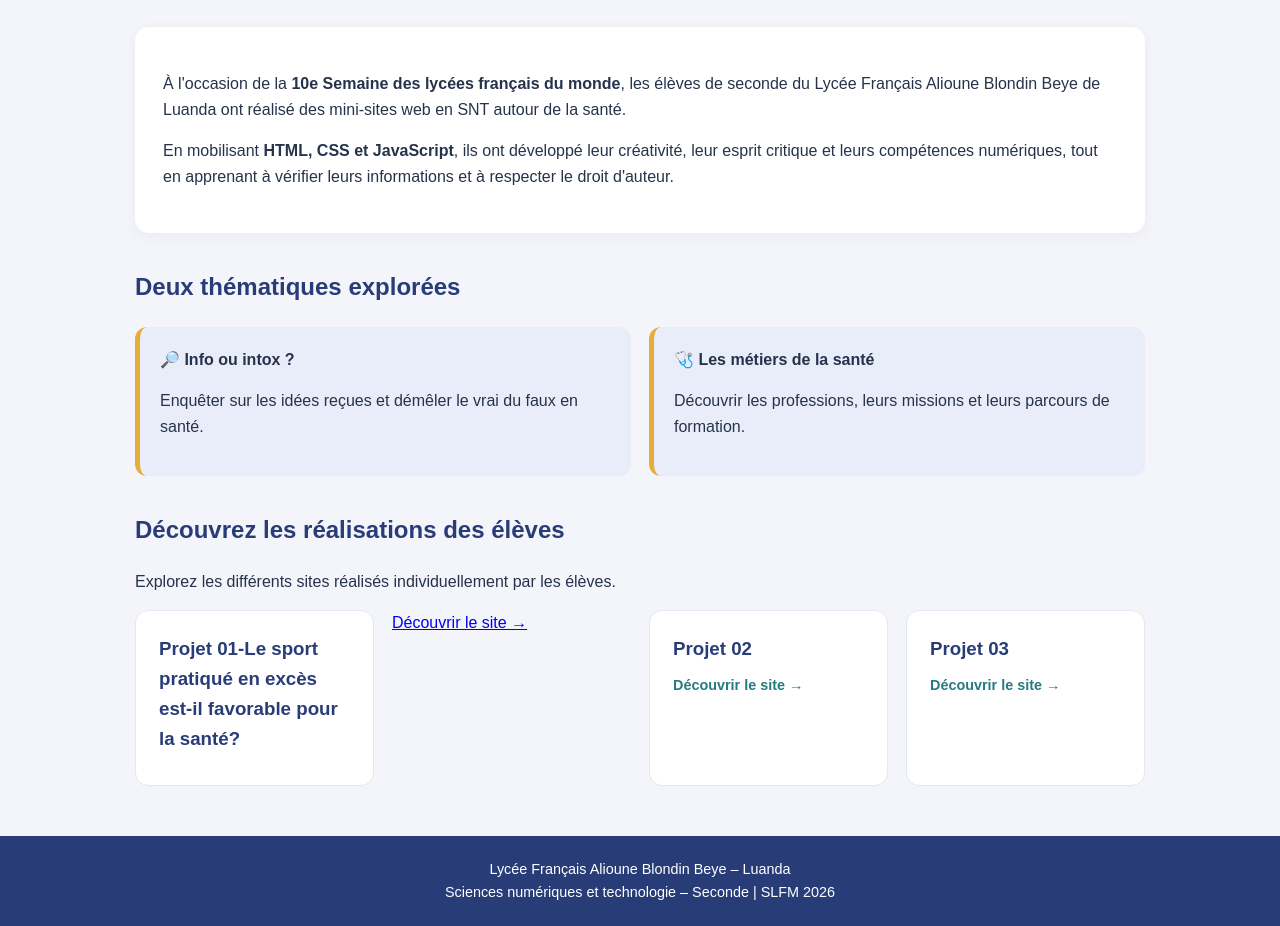
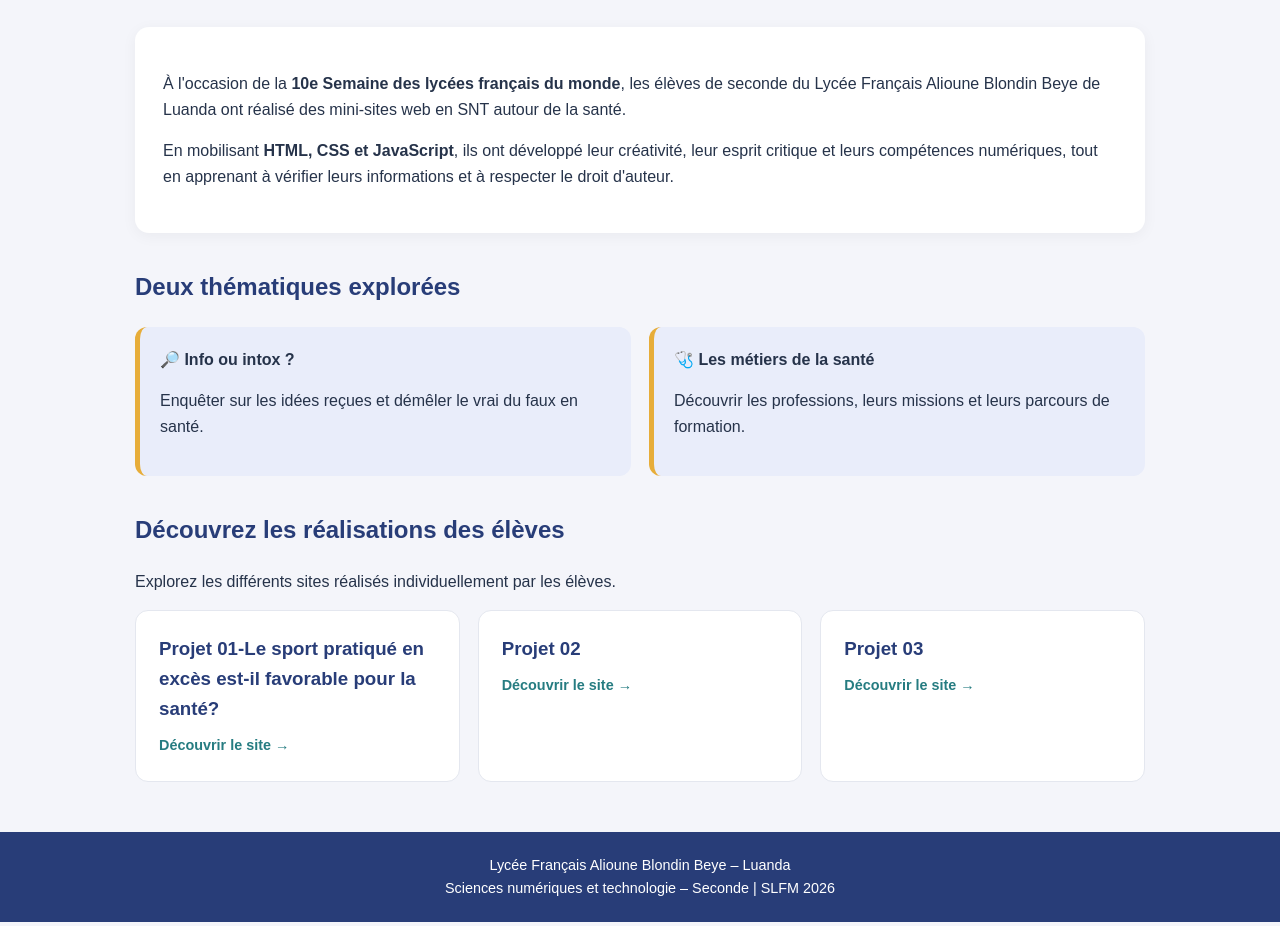
Before and after one commit to CS-Campus-Hub/Projet_SNT_Site_Web, a plain HTML site: page index.html in a window 1280 px wide. Shown: the part 96-1022 px from the top of the page. Drawn offline with Linux system fonts and the light colour scheme.

Commit message:
projet 1 bis

```diff
--- a/index.html
+++ b/index.html
@@ -63,7 +63,7 @@
 
         <a class="card" href="projet-01/">
             <h3>Projet 01-Le sport pratiqué en excès est-il favorable pour la santé?</h3>
-            <span><a href="projet1/index.html">Découvrir le site →</a></span>
+            <span>Découvrir le site →</span>
         </a>
 
         <a class="card" href="projet-02/">
```
Also changed, not shown: projet-01/Index.html (renamed from projet1/Index.html), projet-01/Sport et santé Enquête.html (renamed from projet1/Sport et santé Enquête.html), projet-01/Sport et santé Verdict.html (renamed from projet1/Sport et santé Verdict.html), projet-01/style.css (added).
